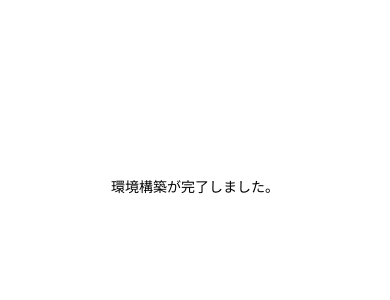
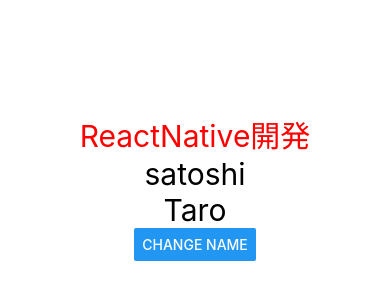
Before and after one commit to n-satoshi061/react-native-tutorial, a React Native app: screen / in a window 390 px wide. Shown: the part 236-536 px from the top of the page. Built offline with nearby package versions, Linux system fonts and the light colour scheme.

Commit message:
props,state,styleの学習

```diff
--- a/App.js
+++ b/App.js
@@ -1,11 +1,16 @@
 import { StatusBar } from 'expo-status-bar';
-import React from 'react';
-import { StyleSheet, Text, View } from 'react-native';
+import React, {useState} from 'react';
+import { Button, StyleSheet, Text, View } from 'react-native';
+import Name from './component/Name'
 
 export default function App() {
+  const [name, setName] = useState('Taro')
   return (
     <View style={styles.container}>
-      <Text>環境構築が完了しました。</Text>
+      <Text style={{ fontSize: 30, color: 'red' }}>ReactNative開発</Text>
+      <Name name={'satoshi'} />
+      <Text style={{ fontSize: 30 }}>{name}</Text>
+      <Button onPress={() => setName('Jiro')} title="Change Name"/>
       <StatusBar style="auto" />
     </View>
   );
--- /dev/null
+++ b/component/Name.js
@@ -0,0 +1,10 @@
+import React from 'react';
+import { Text, View } from 'react-native';
+
+export default function Name(props) {
+  return (
+    <View>
+      <Text style={{ fontSize: 30 }}>{props.name}</Text>
+    </View>
+  );
+}
```
